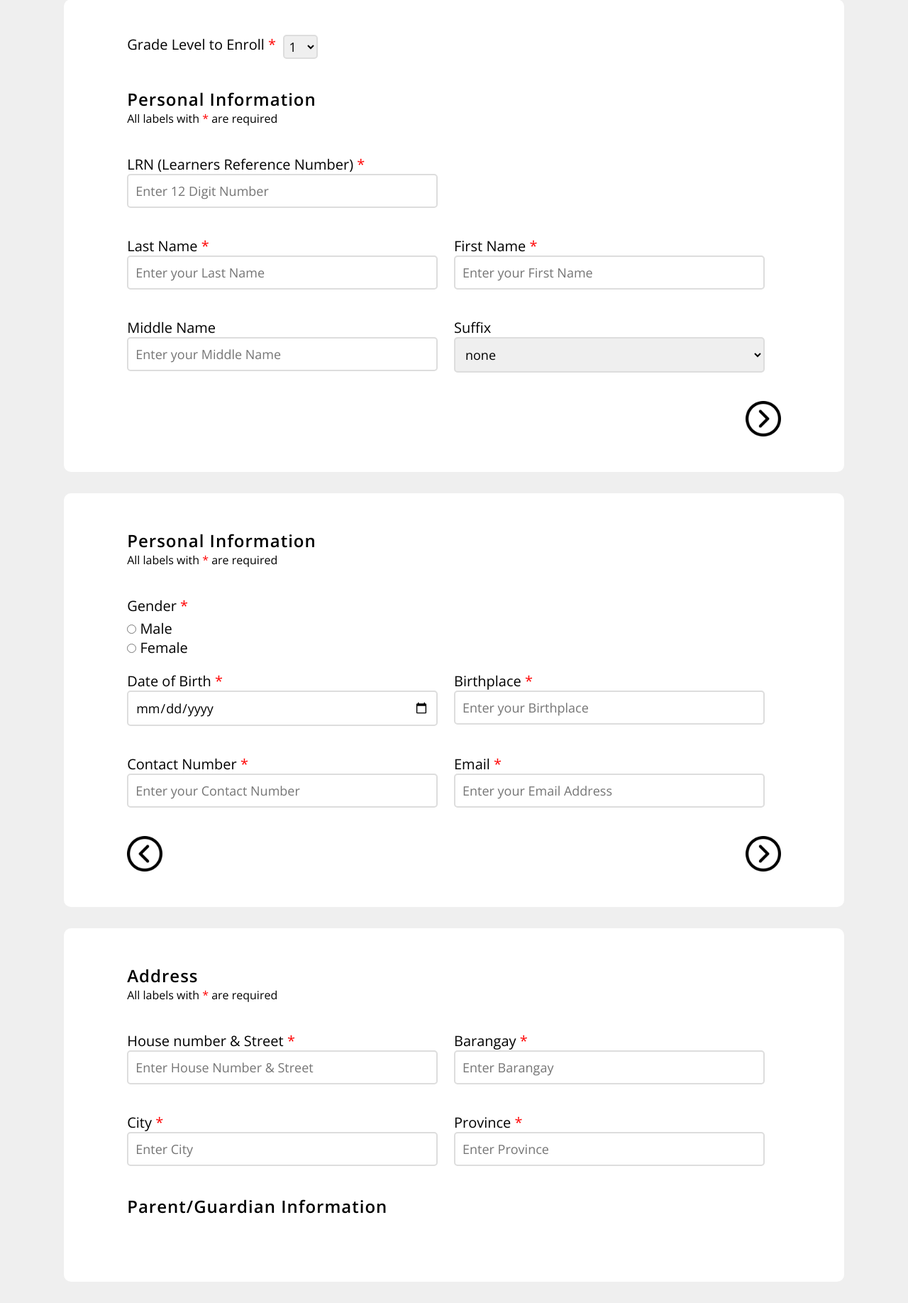
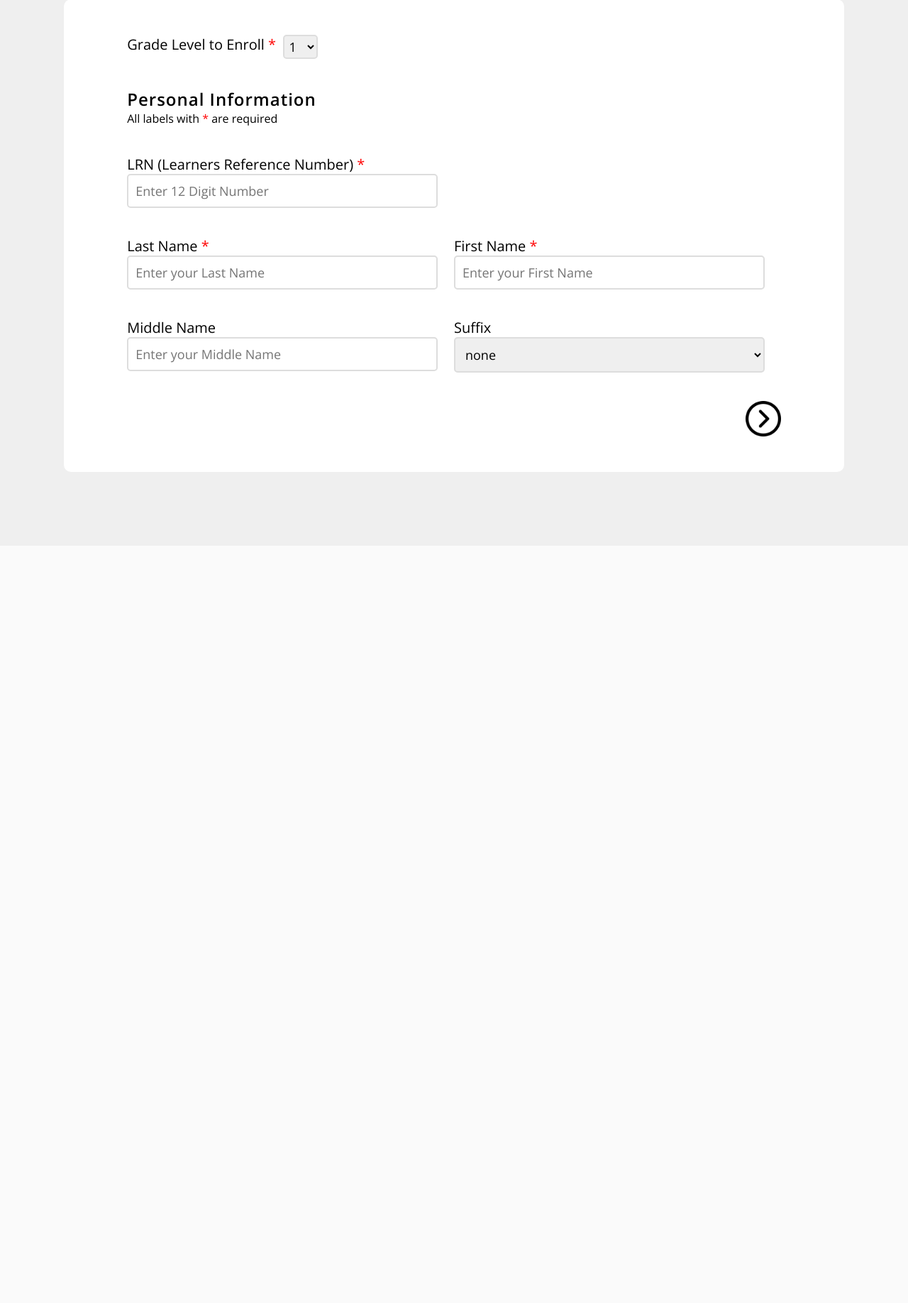
Before and after one commit to KianJames26/BMIS-Capstone-Project, a PHP site: page /BMIS/enrollment_form.php in a window 1280 px wide. Shown: the part 31-1867 px from the top of the page at 71% size. After the commit the page ends 646 px from the top, so only its background shows below. Run offline with PHP 8.4, Linux system fonts and the light colour scheme.

Commit message:
Enrollment Form Front-End
Finished Multiple Form in one page. Added conditions before going to next page (only checking if inputs in page 1 aren't empty. other pages are working in progress)

```diff
--- a/BMIS/enrollment_form.php
+++ b/BMIS/enrollment_form.php
@@ -6,11 +6,12 @@
     <link rel="stylesheet" href="../css/enrollment_form.css">
     <link rel="stylesheet" href="../css/default.css">
     <title>Enrollment Form</title>
+    <script src="../js/multiple_form.js"></script>
 </head>
 <body>
 
     <form action="get">
-        <div class="page-1">
+        <div id="page-1">
             <div class="container">
                 <div class="row">
                     <label for="grade-level">Grade Level to Enroll <span class="required"></span>  &nbsp;</label>
@@ -73,13 +74,13 @@
                     </div>
                 </div>
                 <div class="row navigation">
-                    <img src="../img/next.png" alt="NEXT" id="go-to-page2">
+                    <div onclick="goToPageTwo()" class="next-page"><img src="../img/next.png" alt="NEXT" ></div>
                 </div>
             </div>
         </div>
 
 
-        <div class="page-2">
+        <div id="page-2">
             <div class="container">
                 <div class="row">
                     <div class="column">
@@ -91,8 +92,8 @@
                     <label for="gender">Gender <span class="required"></span></label>
                 </div>
                 <div class="radio-group">
-                    <label for="gender-choice1"><input id="gender-choice" type="radio" name="gender-choice" value="male"/> Male</label>
-                    <label for="gender-choice2"><input id="gender-choice" type="radio" name="gender-choice" value="female"/> Female</label>
+                    <label for="gender-choice1"><input id="gender-choice1" type="radio" name="gender-choice" value="male"/> Male</label>
+                    <label for="gender-choice2"><input id="gender-choice2" type="radio" name="gender-choice" value="female"/> Female</label>
                 </div>
                 <div class="row">
                     <div class="column">
@@ -115,13 +116,13 @@
                     </div>
                 </div>
                 <div class="row navigation">
-                    <img src="../img/previous.png" alt="PREVIOUS" id="back-to-page1">
-                    <img src="../img/next.png" alt="NEXT" id="go-to-page3">
+                    <div onclick="goToPageOne()"><img src="../img/previous.png" alt="PREVIOUS"></div>
+                    <div onclick="goToPageThree()" class="next-page"><img src="../img/next.png" alt="NEXT" ></div>
                 </div>
             </div>
         </div>
 
-        <div class="page-3">
+        <div id="page-3">
             <div class="container">
                 <div class="row">
                     <div class="column">
@@ -153,9 +154,80 @@
                     <p class="header">Parent/Guardian Information</p>
                 </div>
                 <div class="row">
-                    <div class="column"></div>
-                    <div class="column"></div>
-                    <div class="column"></div>
+                    <div class="column">
+                        <label for="parent-fullname">Full Name <span class="required"></span></label>
+                        <input type="text" name="parent-fullname" id="parent-fullname" placeholder="Enter Parent/Guardian Full Name">
+                    </div>
+                    <div class="column">
+                        <label for="parent-contact">Contact Number <span class="required"></span></label>
+                        <input type="tel" name="parent-contact" id="parent-contact" placeholder="Enter Parent/Guardian Contact No.">
+                    </div>
+                    <div class="column">
+                        <label for="relationship">Relationship <span class="required"></span></label>
+                        <input type="text" name="relationship" id="relationship" placeholder="Enter relationship">
+                    </div>
+                </div>
+                <div class="row navigation">
+                    <div onclick="goToPageTwo()"><img src="../img/previous.png" alt="PREVIOUS"></div>
+                    <div onclick="goToPageFour()" class="next-page"><img src="../img/next.png" alt="NEXT" ></div>
+                </div>
+            </div>
+        </div>
+
+        <div id="page-4">
+            <div class="container">
+                <div class="row">
+                    <div class="column">
+                        <p class="header">Educational Attainment</p>
+                        <p class="sub-header">All labels with <span class="required"></span> are required</p>
+                    </div>
+                </div>
+                <div class="row">
+                    <div class="column">
+                        <label for="last-school">Last School Attended <span class="required"></span></label>
+                        <input type="text" name="last-school" id="last-school" placeholder="Enter your Last School">
+                    </div>
+                    <div class="column">
+                        <label for="last-school-address">Last School Attended Address <span class="required"></span></label>
+                        <input type="text" name="last-school-address" id="last-school-address" placeholder="Enter your Last School Address">
+                    </div>
+                </div>
+                <div class="row">
+                    <div class="column" style="width: 100%;">
+                        <p class="header">File Upload</p>
+                        <p class="sub-header">Please follow the instructions below</p>
+                        <p class="sub-header" style="font-weight: bolder;">For the 1x1 picture, upload a picture with a png format.The picture must have a white background. Upload form 138 and birth certificate as pdf file.</p>
+                    </div>
+                </div>
+                <div class="file-upload">
+                    <div class="row">
+                        <div class="column1">
+                            <label for="student-picture">1x1 picture <span class="required"></span></label>
+                        </div>
+                        <div class="column2">
+                            <input type="file" name="student-picture" id="student-picture">
+                        </div>
+                    </div>
+                    <div class="row">
+                        <div class="column1">
+                            <label for="report-card">Form 138 <span class="required"></span></label>
+                        </div>
+                        <div class="column2">
+                            <input type="file" name="report-card" id="report-card">
+                        </div>
+                    </div>
+                    <div class="row">
+                        <div class="column1">
+                            <label for="birth-certificate">Birth Certificate <span class="required"></span></label>
+                        </div>
+                        <div class="column2">
+                            <input type="file" name="birth-certificate" id="birth-certificate">
+                        </div>
+                    </div>
+                </div>
+                <div class="row navigation">
+                    <div onclick="goToPageThree()"><img src="../img/previous.png" alt="PREVIOUS"></div>
+                    <button type="submit" id="submit">Register</button>
                 </div>
             </div>
         </div>
--- a/css/enrollment_form.css
+++ b/css/enrollment_form.css
@@ -48,12 +48,13 @@
     padding: 2px;
 }
 
-.container .row input, .container select#suffix{
+.container .row > input, .container .row > .column > input, .container select#suffix{
     font-size: 18px;
     border: #DDDDDD solid 2px;
     border-radius: 5px;
     padding: 10px;
     width: 95%;
+    transition: 0.5s;
 }
 
 .container .navigation img{
@@ -70,10 +71,48 @@
     cursor: pointer;
 }
 
-#go-to-page2, #go-to-page3{
+.container .row .column1{
+    width: 25%;
+}
+.container .row .column2{
+    width: auto;
+}
+.container .row .column2 input{
+    cursor: pointer;
+    border: #DDDDDD solid 2px;
+    font-size: 16px;
+    border-radius: 5px;
+    outline: none;
+}
+::-webkit-file-upload-button{
+    background-color: #E9ECEF;
+    border: none;
+    padding: 10px 20px;
+    cursor: pointer;
+    margin-right: 10px;
+    transition: 0.5s;
+}
+::-webkit-file-upload-button:hover{
+    background-color: #dde0e2;
+}
+#submit{
+    font-size: 18px;
+    background-color: #192732;
+    border-radius: 6px;
+    color: white;
+    font-weight: 500;
+    cursor: pointer;
+    width: 150px;
+    transition: 0.5s;
+}
+#submit:hover{
+    background-color:  #2a4254;
+
+}
+.next-page, #submit{
     margin-left: auto;
 }
 
-/* .page-2, .page-3{
-    content-visibility: hidden;
-} */
+#page-2, #page-3, #page-4{
+    display: none;
+}
--- a/css/index.css
+++ b/css/index.css
@@ -14,6 +14,7 @@
     color: white;
     font-weight: 500;
     cursor: pointer;
+    transition: 0.5s;
 }
 .content{
     display: flex;
@@ -51,6 +52,7 @@
     margin-top: 8%;
     border-radius: 6px;
     color: white;
+    transition: 0.5s;
 }
 
 /* pseudo code */
--- a/css/login.css
+++ b/css/login.css
@@ -69,6 +69,8 @@
     font-weight: 500;
     cursor: pointer;
     width: 150px;
+    transition: 0.5s;
+    border: none;
 }
 .right-column > .right-column-content > form > .login-btn:hover{
     background-color:  #2a4254;
```
Also changed, not shown: js/multiple_form.js (+81 -0 lines).
